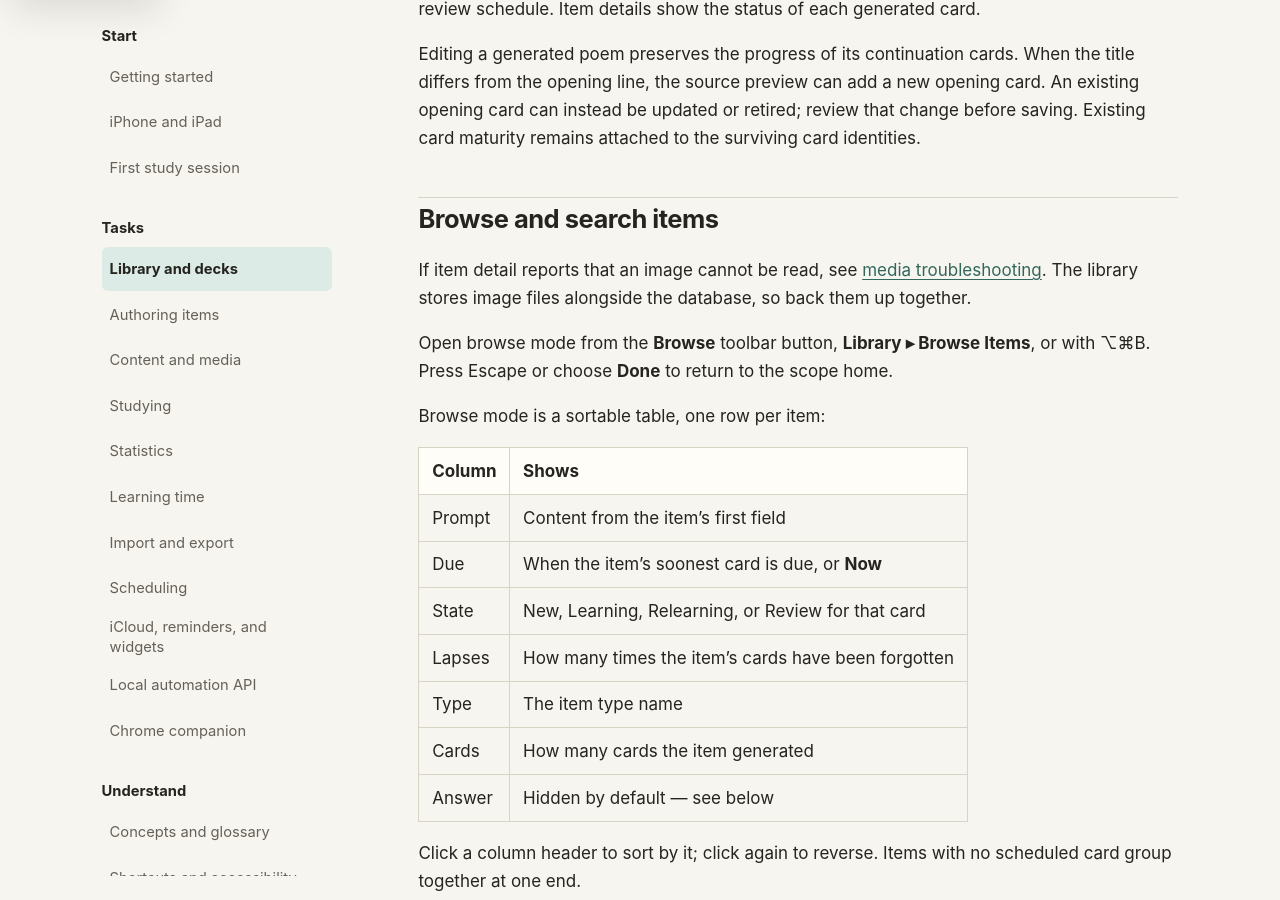
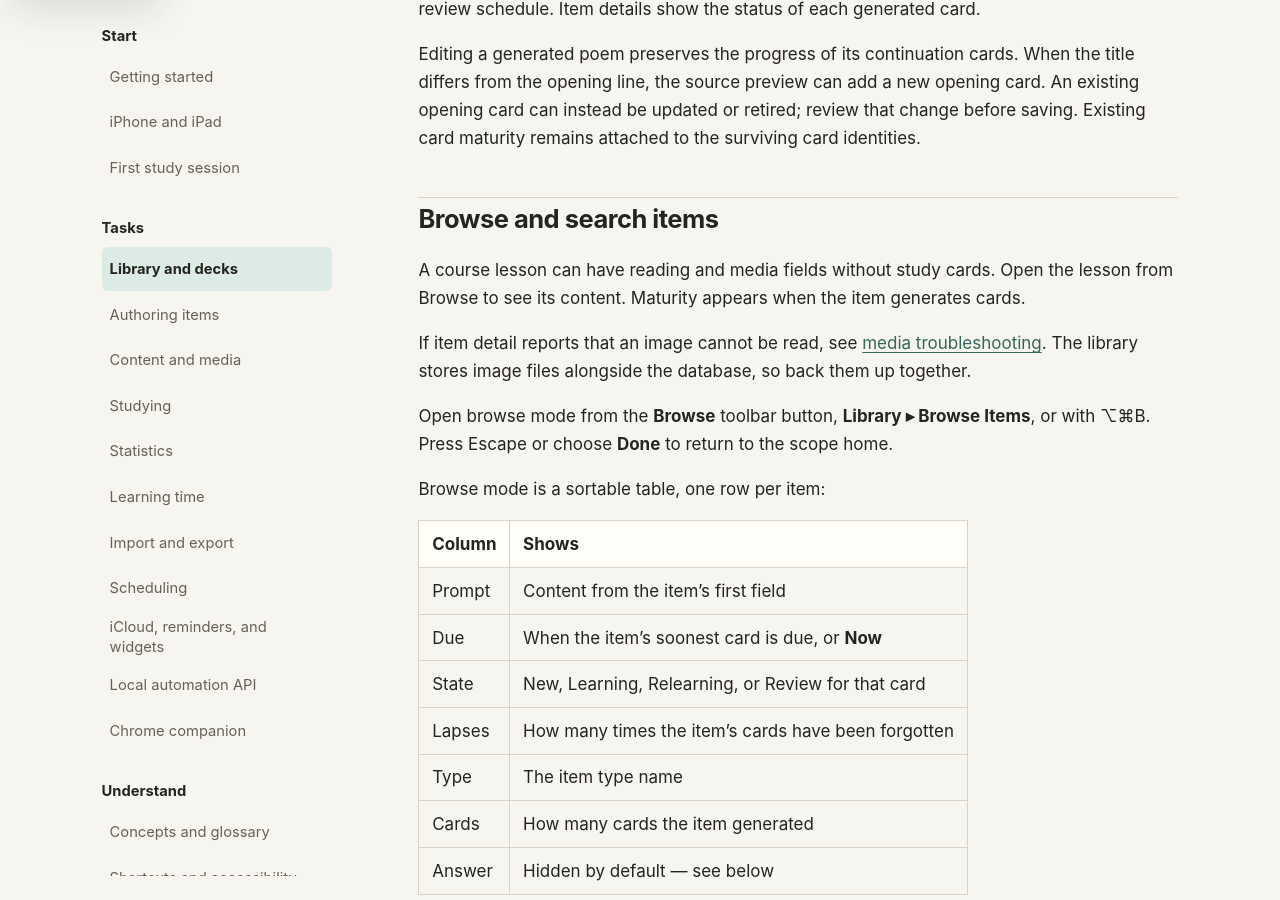
Before and after one commit to neoanki2/neoanki2, a Jekyll site: the page built from docs/user/library-and-decks.md, in a window 1280 px wide and 900 px high, scrolled down 7397 px. Built offline with Jekyll 4.4.1, drawn with Linux system fonts in a browser that asks for light colours.

```diff
--- a/docs/user/library-and-decks.md
+++ b/docs/user/library-and-decks.md
@@ -253,6 +253,10 @@ the surviving card identities.
 
 ## Browse and search items
 
+A course lesson can have reading and media fields without study cards. Open the
+lesson from Browse to see its content. Maturity appears when the item generates
+cards.
+
 If item detail reports that an image cannot be read, see
 [media troubleshooting](../troubleshooting/#item-and-media-errors).
 The library stores image files alongside the database, so back them up together.
```
Also changed, not shown: docs/user/iphone-ipad.md (+2 -1 lines).
